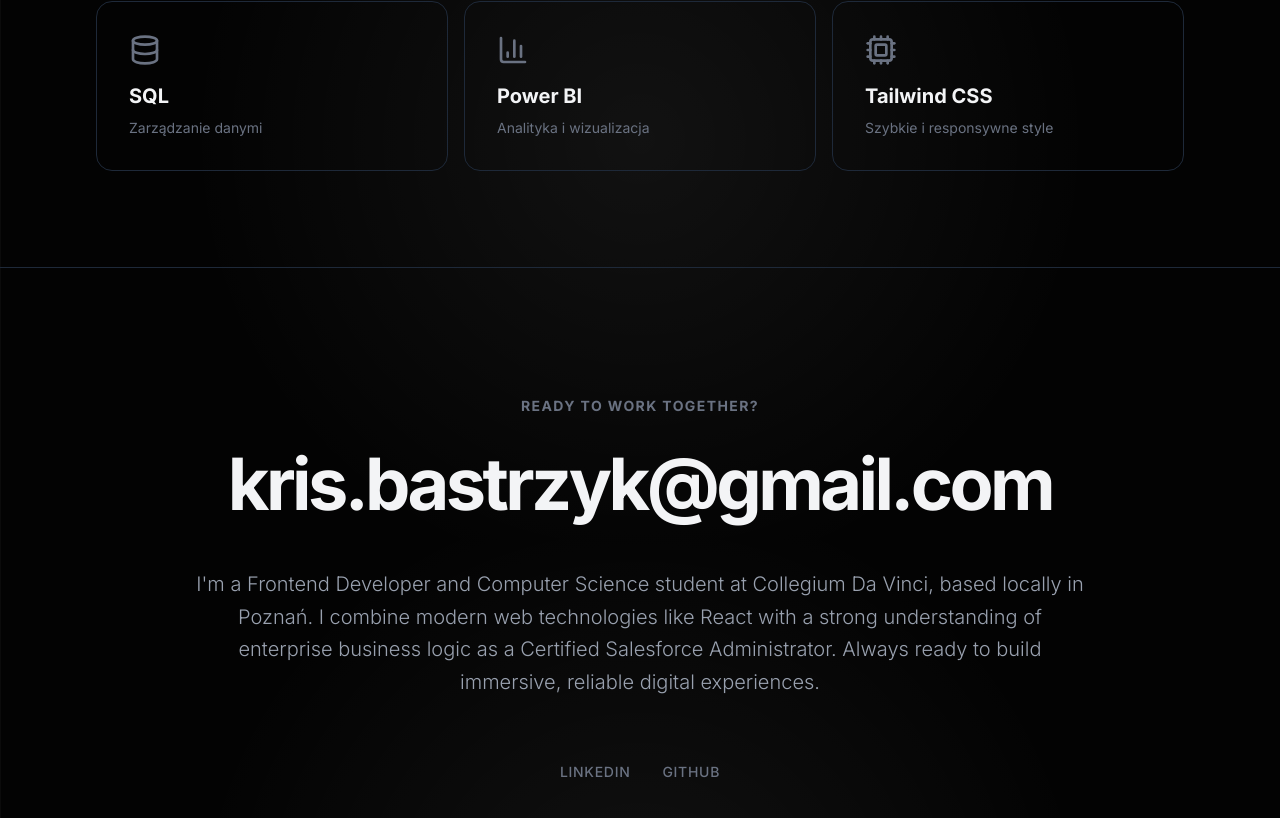
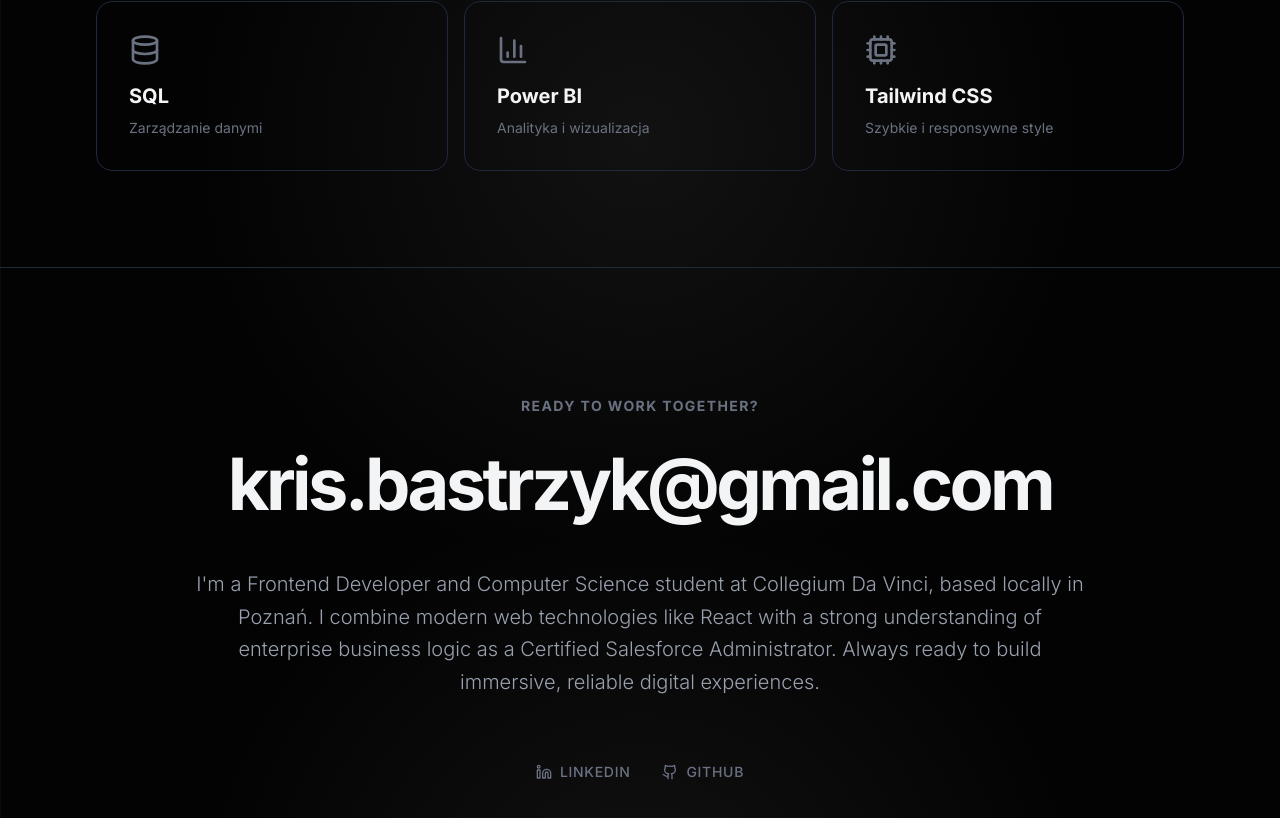
Before and after one commit to kbastrzyk-dev/kb-portfolio, a Next.js app: page / in a window 1280 px wide. Shown: the part 1861-2679 px from the top of the page. Built offline with nearby package versions, Linux system fonts and the light colour scheme.

Commit message:
fix: replace missing lucide icons with raw SVG

```diff
--- a/src/components/Contact.tsx
+++ b/src/components/Contact.tsx
@@ -30,19 +30,56 @@
           reliable digital experiences.
         </p>
 
-        {/* Linki do profili */}
+        {/* Linki do profili z czystymi ikonami SVG */}
         <div className="flex justify-center gap-8 text-sm font-medium uppercase tracking-wider text-gray-500">
           <a
             href="https://www.linkedin.com/in/krzysztof-bastrzyk/"
-            className="transition-colors hover:text-[#f3f4f6]"
+            target="_blank"
+            rel="noopener noreferrer"
+            className="flex items-center gap-2 transition-colors hover:text-[#f3f4f6]"
           >
+            {/* Ikona LinkedIn SVG */}
+            <svg
+              xmlns="http://www.w3.org/2000/svg"
+              width="24"
+              height="24"
+              viewBox="0 0 24 24"
+              fill="none"
+              stroke="currentColor"
+              strokeWidth="2"
+              strokeLinecap="round"
+              strokeLinejoin="round"
+              className="h-4 w-4"
+            >
+              <path d="M16 8a6 6 0 0 1 6 6v7h-4v-7a2 2 0 0 0-2-2 2 2 0 0 0-2 2v7h-4v-7a6 6 0 0 1 6-6z" />
+              <rect width="4" height="12" x="2" y="9" />
+              <circle cx="4" cy="4" r="2" />
+            </svg>
             LinkedIn
           </a>
           <a
             href="https://github.com/kbastrzyk-dev"
-            className="transition-colors hover:text-[#f3f4f6]"
+            target="_blank"
+            rel="noopener noreferrer"
+            className="flex items-center gap-2 transition-colors hover:text-[#f3f4f6]"
           >
-            Github
+            {/* Ikona GitHub SVG */}
+            <svg
+              xmlns="http://www.w3.org/2000/svg"
+              width="24"
+              height="24"
+              viewBox="0 0 24 24"
+              fill="none"
+              stroke="currentColor"
+              strokeWidth="2"
+              strokeLinecap="round"
+              strokeLinejoin="round"
+              className="h-4 w-4"
+            >
+              <path d="M15 22v-4a4.8 4.8 0 0 0-1-3.5c3 0 6-2 6-5.5.08-1.25-.27-2.48-1-3.5.28-1.15.28-2.35 0-3.5 0 0-1 0-3 1.5-2.64-.5-5.36-.5-8 0C6 2 5 2 5 2c-.3 1.15-.3 2.35 0 3.5A5.403 5.403 0 0 0 4 9c0 3.5 3 5.5 6 5.5-.39.49-.68 1.05-.85 1.65-.17.6-.22 1.23-.15 1.85v4" />
+              <path d="M9 18c-4.51 2-5-2-7-2" />
+            </svg>
+            GitHub
           </a>
         </div>
       </motion.div>
```
